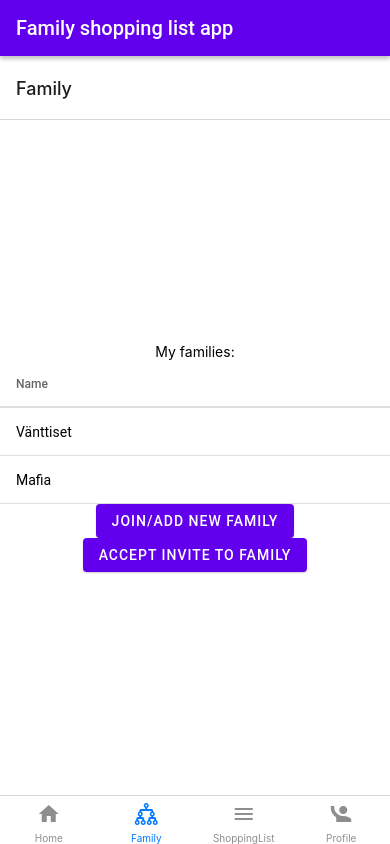
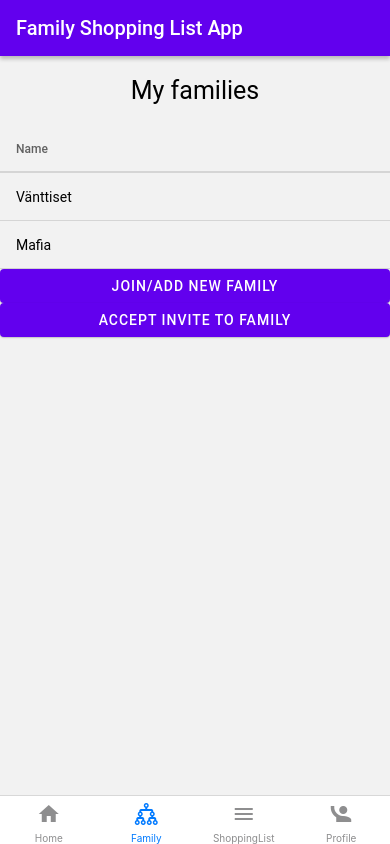
Before and after one commit to PetteriV99/TWC-AAD-Repository, a React Native app in the folder client/: screen /Family in a window 390 px wide. Built offline with nearby package versions, Linux system fonts and the light colour scheme.

Commit message:
better style for lists

```diff
--- a/client/components/List.tsx
+++ b/client/components/List.tsx
@@ -1,18 +1,30 @@
-import { StatusBar } from 'expo-status-bar'
 import { StyleSheet, View } from 'react-native'
-import { Button, DataTable } from 'react-native-paper'
+import { Button, DataTable, Text } from 'react-native-paper'
 import * as React from 'react'
 
 export default function List({
+  title,
   headers,
   items,
   listType,
 }: {
+  title: string
   headers: { id: number; title: string }[]
-  items: { id: number; name: string; quantity?: number; collected?: number }[]
+  items: {
+    id: number
+    name: string
+    quantity?: number
+    collected?: number
+  }[]
   listType: 'family' | 'shopping' | 'lists'
 }) {
   return (
+    <View>
+      <Text
+        style={{ padding: 10, margin: 10, textAlign: 'center', fontSize: 25 }}
+      >
+        {title}
+      </Text>
       <DataTable>
         <DataTable.Header>
           {headers.map(h => (
@@ -28,7 +40,6 @@ export default function List({
             <DataTable.Cell>{i.name}</DataTable.Cell>
             {listType === 'shopping' && (
               <>
-              <DataTable.Cell>{i.quantity}</DataTable.Cell>
                 <DataTable.Cell>
                   {/* <Checkbox status={i.collected ? 'checked' : 'unchecked'} /> */}
                   {i.collected} / {i.quantity}
@@ -38,14 +49,6 @@ export default function List({
           </DataTable.Row>
         ))}
       </DataTable>
+    </View>
   )
 }
-
-const styles = StyleSheet.create({
-  container: {
-    backgroundColor: '#fff',
-    alignItems: 'center',
-    justifyContent: 'center',
-    borderWidth: 1,
-  },
-})
--- a/client/router.tsx
+++ b/client/router.tsx
@@ -21,6 +21,7 @@ function MainApp() {
         name='Home'
         component={Home}
         options={{
+          headerShown: false,
           tabBarIcon: ({ color }) => (
             <MaterialCommunityIcons name='home' size={24} color={color} />
           ),
@@ -30,6 +31,8 @@ function MainApp() {
         name='Family'
         component={Family}
         options={{
+          headerShown: false,
+
           tabBarIcon: ({ color }) => (
             <MaterialCommunityIcons
               name='family-tree'
@@ -43,6 +46,8 @@ function MainApp() {
         name='ShoppingList'
         component={ShoppingList}
         options={{
+          headerShown: false,
+
           tabBarIcon: ({ color }) => (
             <MaterialCommunityIcons name='menu' size={24} color={color} />
           ),
@@ -52,6 +57,8 @@ function MainApp() {
         name='Profile'
         component={Profile}
         options={{
+          headerShown: false,
+
           tabBarIcon: ({ color }) => (
             <MaterialCommunityIcons
               name='human-greeting-variant'
@@ -88,7 +95,7 @@ const Router = () => {
             {props.back ? (
               <Appbar.BackAction onPress={props.navigation.goBack} />
             ) : null}
-            <Appbar.Content title='Family shopping list app' />
+            <Appbar.Content title='Family Shopping List App' />
           </Appbar.Header>
         ),
       }}
--- a/client/screens/Family.tsx
+++ b/client/screens/Family.tsx
@@ -6,11 +6,9 @@ import List from '../components/List'
 
 export default function Family() {
   return (
-    <View style={styles.container}>
-      <StatusBar style='auto' />
-
-      <Text>My families:</Text>
+    <View>
       <List
+        title='My families'
         headers={[{ id: 1, title: 'Name' }]}
         items={[
           {
@@ -35,12 +33,3 @@ export default function Family() {
     </View>
   )
 }
-
-const styles = StyleSheet.create({
-  container: {
-    flex: 1,
-    backgroundColor: '#fff',
-    alignItems: 'center',
-    justifyContent: 'center',
-  },
-})
--- a/client/screens/Home.tsx
+++ b/client/screens/Home.tsx
@@ -1,18 +1,17 @@
 import { StatusBar } from 'expo-status-bar'
 import { StyleSheet, View } from 'react-native'
-import { Text } from 'react-native-paper'
+import { Divider, Text } from 'react-native-paper'
 import * as React from 'react'
 import List from '../components/List'
 
 export default function Home() {
   return (
-    <View style={styles.container}>
-      <Text>This is shopping list y</Text>
+    <View>
       <List
+        title='Current shopping list'
         headers={[
           { id: 1, title: 'Name' },
-          { id: 2, title: 'Quantity' },
-          { id: 3, title: 'Collected' },
+          { id: 2, title: 'Collected' },
         ]}
         items={[
           {
--- a/client/screens/ShoppingList.tsx
+++ b/client/screens/ShoppingList.tsx
@@ -1,4 +1,3 @@
-import { StatusBar } from 'expo-status-bar'
 import React from 'react'
 import { StyleSheet, Text, View } from 'react-native'
 import { Button, Checkbox } from 'react-native-paper'
@@ -6,14 +5,12 @@ import List from '../components/List'
 
 export default function Shopping() {
   return (
-    <View style={styles.container}>
-      <StatusBar style='auto' />
-
+    <View>
       {/* TODO: Painamalla riviä tai nimeä tai nappia näkee ostoslistan etusivulla
         ja/tai modalissa? */}
-      <Text>My family shopping lists:</Text>
 
       <List
+        title='My family shopping lists'
         headers={[{ id: 1, title: 'Name' }]}
         items={[
           {
@@ -34,11 +31,11 @@ export default function Shopping() {
   )
 }
 
-const styles = StyleSheet.create({
-  container: {
-    flex: 1,
-    backgroundColor: '#fff',
-    alignItems: 'center',
-    justifyContent: 'center',
-  },
-})
+// const styles = StyleSheet.create({
+//   container: {
+//     flex: 1,
+//     backgroundColor: '#fff',
+//     alignItems: 'center',
+//     justifyContent: 'center',
+//   },
+// })
```
Also changed, not shown: client/screens/Login.tsx (+15 -5 lines). Lines whose indentation alone changed are shown as unchanged.
